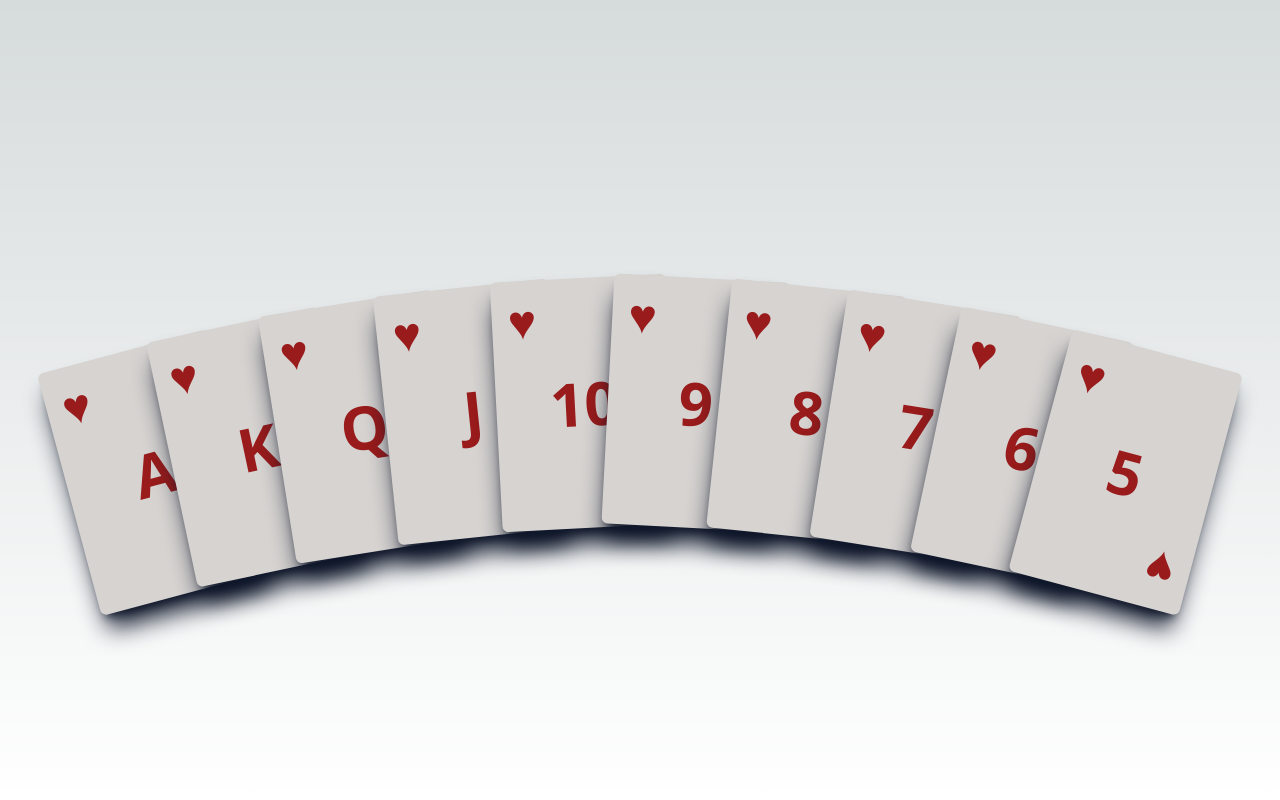
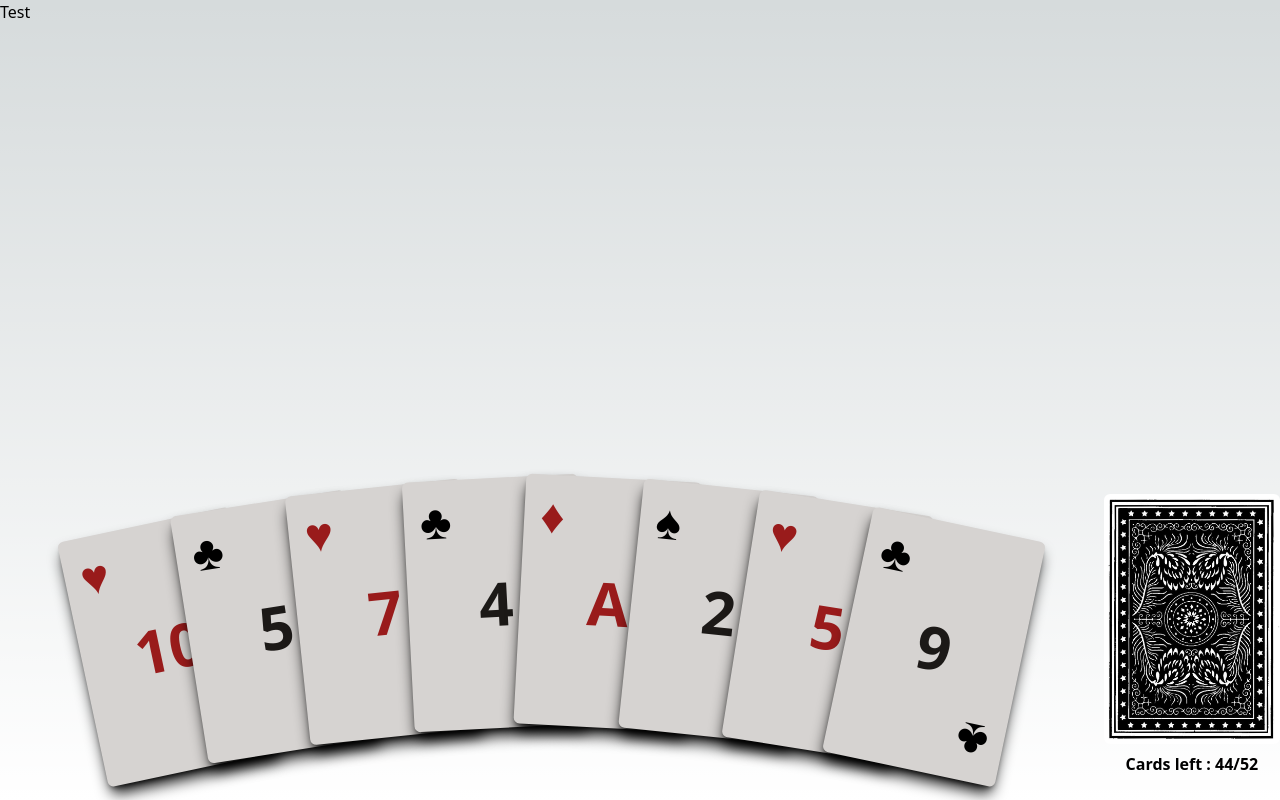
Before and after one commit to Arcades2/balpastrop, a React (Vite) app: page / in a window 1280 px wide. Built offline with nearby package versions, Linux system fonts and the light colour scheme.

Commit message:
wip: deck

```diff
--- a/src/App.tsx
+++ b/src/App.tsx
@@ -1,10 +1,17 @@
 import { Hand } from "./components/hand";
+import { Deck } from "./components/deck";
 
 function App() {
   return (
     <div>
-      <div className="container mx-auto h-[100vh] flex items-center">
-        <Hand />
+      <div className="container mx-auto h-[100vh]">
+        <div className="h-1/2">Test</div>
+        <div className="h-1/2 flex items-center">
+          <Hand />
+          <div className="self-end mb-6">
+            <Deck />
+          </div>
+        </div>
       </div>
     </div>
   );
--- a/src/components/card.tsx
+++ b/src/components/card.tsx
@@ -35,7 +35,7 @@ export function Card({ rank, suit, className, style, onClick }: CardProps) {
     <div
       data-color={["H", "D"].includes(suit) ? "red" : "black"}
       className={cn(
-        "bg-stone-300 aspect-[62/88] h-[250px] rounded-md data-[color=red]:text-red-800 data-[color=black]:text-stone-900 p-4 flex flex-col justify-between shadow-xl shadow-slate-900 select-none",
+        "bg-stone-300 aspect-[62/88] h-[250px] rounded-md data-[color=red]:text-red-800 data-[color=black]:text-stone-900 p-4 flex flex-col justify-between shadow-lg shadow-black select-none",
         className,
       )}
       ref={setNodeRef}
--- /dev/null
+++ b/src/components/deck.tsx
@@ -0,0 +1,20 @@
+import { useDeck } from "../stores/card";
+import cardBack from "../assets/card-back.png";
+
+export function Deck() {
+  const deck = useDeck();
+
+  return (
+    <div>
+      <div
+        className="aspect-[62/88] h-[250px] rounded-md bg-cover"
+        style={{
+          backgroundImage: `url(${cardBack})`,
+        }}
+      />
+      <p className="mt-2 text-center font-bold">
+        Cards left : {deck.length}/52
+      </p>
+    </div>
+  );
+}
--- a/src/components/hand.tsx
+++ b/src/components/hand.tsx
@@ -14,6 +14,7 @@ import {
 import { Droppable } from "./droppable";
 import { Card } from "./card";
 import { useHand, useCardActions, useSelectedCards } from "../stores/card";
+import { CardDef } from "../types";
 
 function calculateCardRotation(idx: number, total: number) {
   const isEven = total % 2 === 0;
@@ -41,7 +42,12 @@ function calculateCardRotation(idx: number, total: number) {
 export function Hand() {
   const hand = useHand();
   const selectedCards = useSelectedCards();
-  const { setHand, selectCard, isCardSelected } = useCardActions();
+  const { setHand, selectCard, fillHand } = useCardActions();
+
+  const isCardSelected = (cardDef: CardDef) =>
+    selectedCards.findIndex(
+      (c) => c[0] === cardDef[0] && c[1] === cardDef[1],
+    ) !== -1;
 
   const sensors = useSensors(
     useSensor(PointerSensor, {
@@ -51,6 +57,10 @@ export function Hand() {
     }),
     useSensor(KeyboardSensor),
   );
+
+  React.useEffect(() => {
+    fillHand();
+  }, [fillHand]);
 
   return (
     <DndContext
--- a/src/stores/card.ts
+++ b/src/stores/card.ts
@@ -1,5 +1,6 @@
 import { create } from "zustand";
 import { CardDef } from "../types";
+import { generateDeck } from "../utils";
 
 type CardState = {
   selectedCards: Array<CardDef>;
@@ -9,31 +10,24 @@ type CardState = {
   actions: {
     setHand: (hand: Array<CardDef>) => void;
     selectCard: (cardId: CardDef) => void;
+    drawCard: () => void;
+    fillHand: () => void;
+  };
+  private: {
     isCardSelected: (cardId: CardDef) => boolean;
   };
 };
 
 export const useCardStore = create<CardState>()((set, get) => ({
   selectedCards: [],
-  deck: [],
+  deck: generateDeck(),
   discardPile: [],
-  hand: [
-    ["A", "H"],
-    ["K", "H"],
-    ["Q", "H"],
-    ["J", "H"],
-    ["10", "H"],
-    ["9", "H"],
-    ["8", "H"],
-    ["7", "H"],
-    ["6", "H"],
-    ["5", "H"],
-  ],
+  hand: [],
   actions: {
     setHand: (hand: Array<CardDef>) => set({ hand }),
     selectCard: (cardDef: CardDef) => {
       set((s) => {
-        if (get().actions.isCardSelected(cardDef)) {
+        if (get().private.isCardSelected(cardDef)) {
           return {
             selectedCards: s.selectedCards.filter(
               (c) => c.join("") !== cardDef.join(""),
@@ -48,6 +42,26 @@ export const useCardStore = create<CardState>()((set, get) => ({
         return { selectedCards: s.selectedCards };
       });
     },
+    drawCard: () => {
+      const { deck, hand } = get();
+
+      if (deck.length === 0) {
+        set({ deck: generateDeck() });
+      }
+
+      const [card, ...rest] = deck;
+      set({ deck: rest, hand: [...hand, card] });
+    },
+    fillHand: () => {
+      const { hand } = get();
+
+      if (hand.length < 8) {
+        get().actions.drawCard();
+        get().actions.fillHand();
+      }
+    },
+  },
+  private: {
     isCardSelected: (cardDef: CardDef) => {
       const { selectedCards } = get();
 
--- /dev/null
+++ b/src/utils/generate-deck.ts
@@ -0,0 +1,33 @@
+function shuffle<T>(array: Array<T>) {
+  const shuffled = [...array];
+  for (let i = shuffled.length - 1; i > 0; i -= 1) {
+    const j = Math.floor(Math.random() * i);
+    [shuffled[i], shuffled[j]] = [shuffled[j], shuffled[i]];
+  }
+  return shuffled;
+}
+
+export function generateDeck() {
+  const ranks = [
+    "2",
+    "3",
+    "4",
+    "5",
+    "6",
+    "7",
+    "8",
+    "9",
+    "10",
+    "J",
+    "Q",
+    "K",
+    "A",
+  ] as const;
+  const suits = ["C", "D", "H", "S"] as const;
+
+  const deck = ranks.flatMap((rank) =>
+    suits.map((suit) => [rank, suit] as const),
+  );
+
+  return shuffle(deck);
+}
--- a/src/utils/index.ts
+++ b/src/utils/index.ts
@@ -1 +1,2 @@
 export * from "./cn";
+export * from "./generate-deck";
```
Also changed, not shown: src/assets/card-back.png (added).
